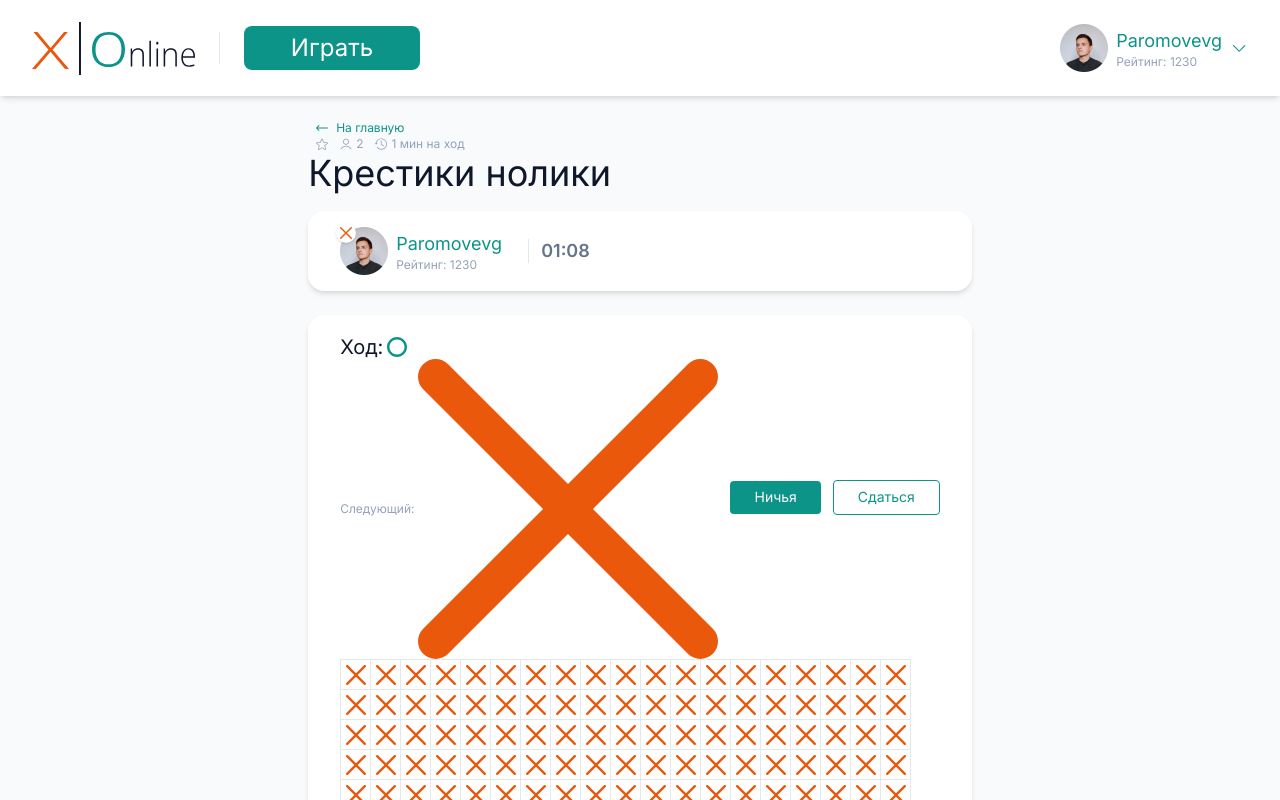
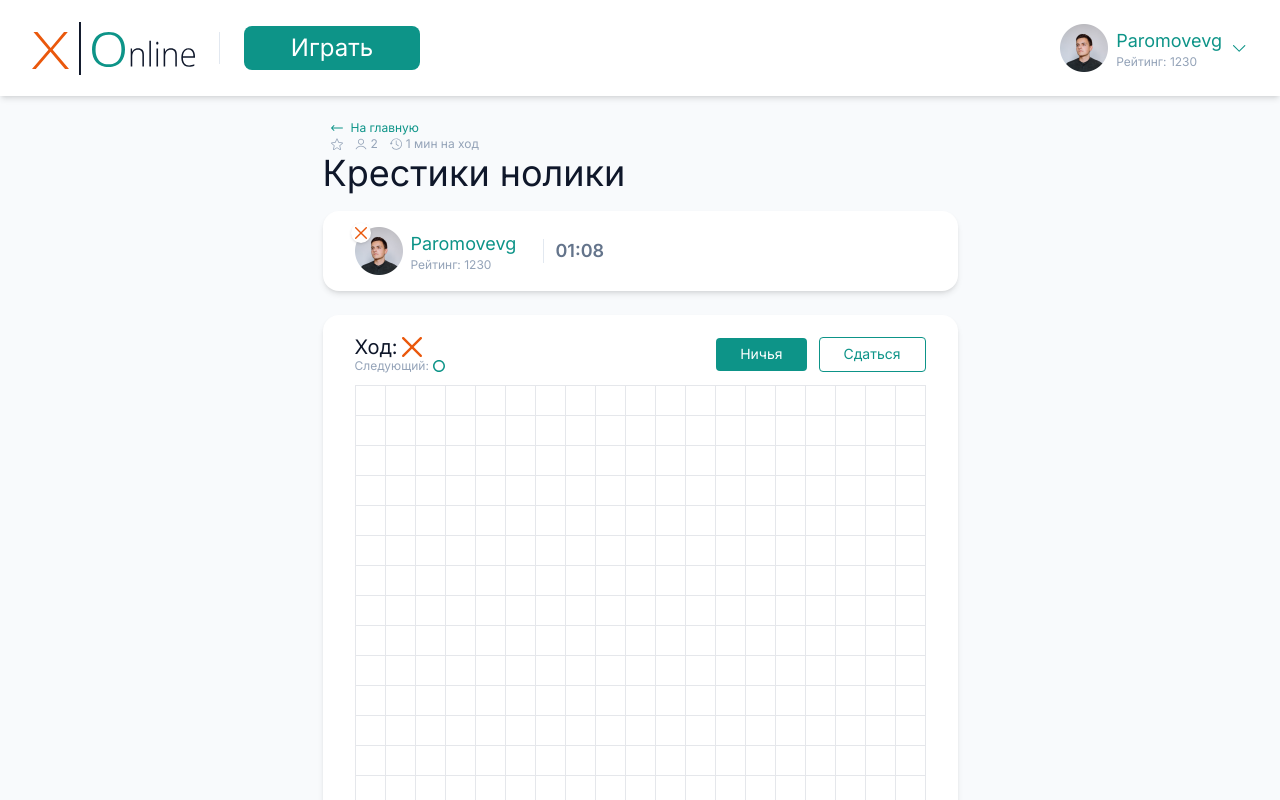
Before and after one commit to korchel/tic-tac-toe, a Next.js app: page / in a window 1280 px wide. Shown: the top 800 px of the page. Built offline with nearby package versions, Linux system fonts and the light colour scheme.

Commit message:
gamegielf adited

```diff
--- a/components/Game/GameField.jsx
+++ b/components/Game/GameField.jsx
@@ -1,14 +1,34 @@
+import { useState } from "react";
 import clsx from "clsx";
-import ZeroIcon from './icons/zero.svg';
-import CrossIcon from './icons/cross.svg';
+
 import { ButtonComponent } from "../uikit/ButtonComponent";
+import { SYMBOLS, MOVE_ORDER } from './constants';
+import {GameSymbol} from "./GameSymbol";
 
-const cells = new Array(19 * 19).fill(null);
+const getNextMove = (currentMove) => {
+  const nextMoveIndex = MOVE_ORDER.indexOf(currentMove) + 1;
+  return MOVE_ORDER[nextMoveIndex] ?? MOVE_ORDER[0];
+};
 
 export const GameField = ({ className }) => {
+  const [{ cells, currentMove }, setGameState] = useState(() => ({
+    cells: new Array(19 * 19).fill(null),
+    currentMove: SYMBOLS.CROSS,
+  }));
+
+  const nextMove = getNextMove(currentMove);
+
+  const handleClickCell = (index) => {
+    setGameState((prevState) => ({
+      ...prevState,
+      currentMove: getNextMove(prevState.currentMove),
+      cells: prevState.cells.map((cell, i) => i === index ? getNextMove(prevState.currentMove) : cell),
+    }));
+  };
+
   return (
     <GameFieldLayout className={className}>
-      <GameMoveInfo actions={
+      <GameMoveInfo currentMove={currentMove} nextMove={nextMove} actions={
         <>
           <ButtonComponent variant="primary" size="md">Ничья</ButtonComponent>
           <ButtonComponent variant="outline" size="md">Сдаться</ButtonComponent>
@@ -16,9 +36,9 @@ export const GameField = ({ className }) => {
         }
       />
       <GameGrid>
-        {cells.map((_, i) => (
-          <GameCell key={i}>
-            <CrossIcon className="w-5 h-5" />
+        {cells.map((symbol, i) => (
+          <GameCell key={i} clickCell={() => { handleClickCell(i) }}>
+            {symbol && <GameSymbol className="w-5 h-5" symbol={symbol} />}
           </GameCell>
         ))}
       </GameGrid>
@@ -34,15 +54,15 @@ function GameFieldLayout({ children, className }) {
   );
 }
 
-function GameMoveInfo({ actions }) {
+function GameMoveInfo({ actions, currentMove, nextMove }) {
   return (
     <div className="flex gap-3 items-center">
       <div className="mr-auto">
         <div className="flex items-center gap-1 text-xl leading-tight semibold">
-          Ход: <ZeroIcon className="w-5 h-5" />
+          Ход: <GameSymbol className="w-5 h-5" symbol={currentMove} />
         </div>
         <div className="flex items-center gap-1 text-xs leading-tight text-slate-400">
-          Следующий: <CrossIcon />
+          Следующий: <GameSymbol className="w-3 h-3" symbol={nextMove} />
         </div>
       </div>
       {actions}
@@ -52,15 +72,15 @@ function GameMoveInfo({ actions }) {
 
 function GameGrid({ children }) {
   return (
-    <div className="grid grid-cols-[repeat(19,_30px)] grid-rows-[repeat(19,_30px)] pt-px pl-px pt-3">
+    <div className="grid grid-cols-[repeat(19,_30px)] grid-rows-[repeat(19,_30px)] pl-px pt-3">
       {children}
     </div>
   );
 }
 
-function GameCell({ children }) {
+function GameCell({ children, clickCell }) {
   return (
-    <button className="border bordwer-slate-200 -ml-px -mt-px flex items-center justify-center">
+    <button onClick={clickCell} className="border bordwer-slate-200 -ml-px -mt-px flex items-center justify-center">
       {children}
     </button>
   );
--- a/components/Game/GameSymbol.jsx
+++ b/components/Game/GameSymbol.jsx
@@ -1,13 +1,18 @@
-import { SYMBOL_O, SYMBOL_X } from './constants';
-import clsx from 'clsx';
+import ZeroIcon from './icons/zero.svg';
+import CrossIcon from './icons/cross.svg';
+import TriangleIcon from './icons/triangle.svg';
+import SquareIcon from './icons/square.svg';
+import { SYMBOLS } from './constants';
 
-const GameSymbol = ({ symbol }) => {
-  const getSymbolClassName = (symbol) => {
-    if (symbol === SYMBOL_O) return 'text-green-500';
-    if (symbol === SYMBOL_X) return 'text-red-500';
-    return '';
-  }
-  return <span className={clsx('text-xl leading-6', getSymbolClassName(symbol))}>{symbol}</span>
-}
+export const GameSymbol = ({ symbol, className }) => {
+  const Icon = {
+    [SYMBOLS.CROSS]: CrossIcon,
+    [SYMBOLS.ZERO]: ZeroIcon,
+    [SYMBOLS.TRIANGLE]: TriangleIcon,
+    [SYMBOLS.SQUARE]: SquareIcon,
+  }[symbol];
+
+  return <Icon className={className} />;
+};
 
 export default GameSymbol;
--- a/components/Game/constants.js
+++ b/components/Game/constants.js
@@ -1,2 +1,8 @@
-export const SYMBOL_X = 'X';
-export const SYMBOL_O = 'O';
+export const SYMBOLS = {
+  ZERO: 'zero',
+  CROSS: 'cross',
+  TRIANGLE: 'triangle',
+  SQUARE: 'square',
+};
+
+export const MOVE_ORDER = [SYMBOLS.CROSS, SYMBOLS.ZERO, SYMBOLS.TRIANGLE, SYMBOLS.SQUARE];
```
Also changed, not shown: components/Game/icons/square.svg, components/Game/icons/triangle.svg.
